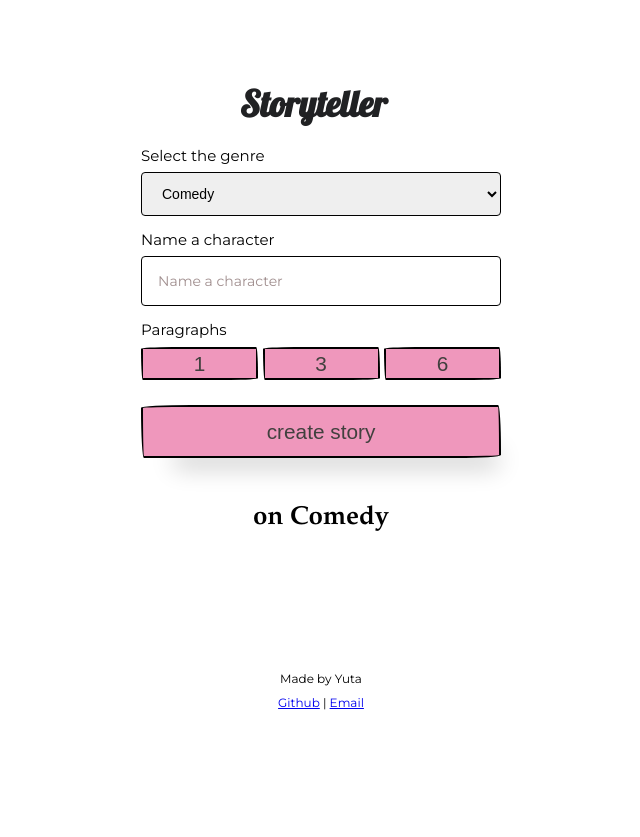
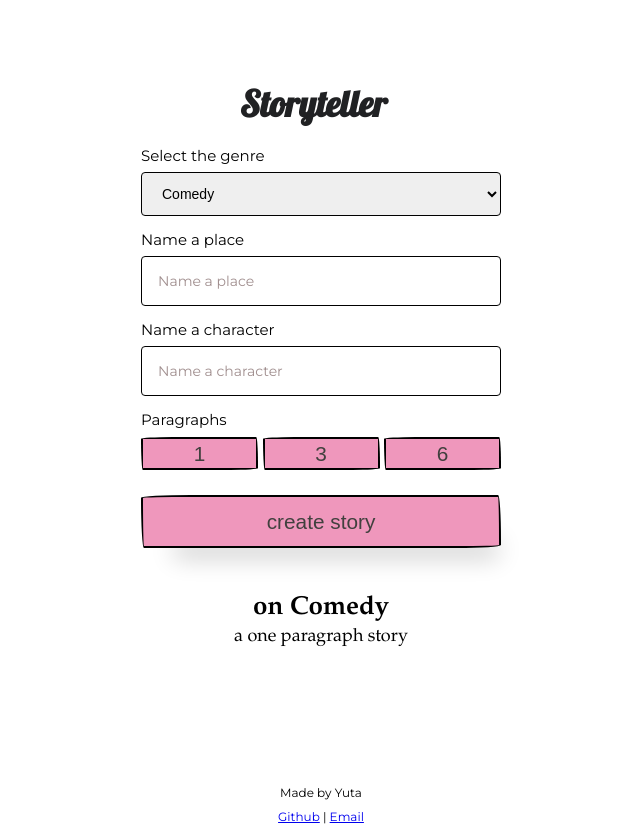
Before and after one commit to quinzdom/storyteller, a Next.js app: page / in a window 1280 px wide. Shown: the whole page, without its empty margins (319-959 px from the left). Before the commit the page ends 800 px from the top, so only its background shows below. Built offline with nearby package versions, Linux system fonts and the light colour scheme.

Commit message:
add place

```diff
--- a/pages/api/generate-gifts.js
+++ b/pages/api/generate-gifts.js
@@ -13,7 +13,7 @@ function sleep(ms) {
 }
 
 export default async function (req, res) {
-  if (false) {const {genre, characters, paragraphs } = req.body;
+  if (true) {const {genre, characters, paragraphs } = req.body;
   const completion = await openai.createCompletion({
     model: 'text-davinci-003',
     prompt: generatePrompt(genre, characters, paragraphs),
@@ -29,6 +29,9 @@ export default async function (req, res) {
     }
   }
 
-function generatePrompt(genre, characters, paragraphs) {
-  return `In ${paragraphs} paragraphs tell a ${genre} story involving ${characters}. `;
+function generatePrompt(genre, place, characters, paragraphs) {
+  if (genre === 'Comedy') {
+    genre = 'funny'
+  }
+  return `Tell a ${genre} story that is set in ${place} and involves ${characters}. Use only 3 paragraphs.`;
 }
--- a/pages/index.js
+++ b/pages/index.js
@@ -4,17 +4,26 @@ import { useState } from 'react';
 import { useEffect } from 'react';
 import styles from './index.module.css';
 import { Analytics } from '@vercel/analytics/react';
-import Typewriter from "typewriter-effect";
 
-//Return
+const PlaceName = (props) => {
+  return (
+      <input
+        type="text"
+        name="place"
+        placeholder="Name a place"
+        value={props.place}
+        onChange={(event) => props.setPlace(event.target.value)}
+        />
+  )
+}
 const CharacterName = (props) => {
   return (
       <input
           type="text"
-          name="characters"
+          // name="characters"
           placeholder="Name a character"
           value={props.characters}
-          onChange={(e) => props.setCharacters(e.target.value)}
+          onChange={(event) => props.setCharacters(event.target.value)}
       />)
 }
 const GenreSelect = (props) => {
@@ -53,70 +62,18 @@ const NumberOfParagraphs = ({ options, onChange }) => {
     </div>
   )
 }
-
-/*
-function App(x) {
-  return (
-    <div>
-      <Typewriter
-        onInit={(typewriter) => {
-          typewriter
-            .typeString(x)
-            .start();
-        }}
-      />
-    </div>
-  );
-}
-*/
-
-/*
-function MyComponent(props) {
-
-  useEffect(() => {
-      <div>EIJEE</div>
-  },[props]) // <-- here put the parameter to listen
-}
-*/
-
 export default function Home() {
   const [clicked, setClicked] = useState(false);
   function handleClick() {
     setClicked(!clicked);
   }
   const [genre, setGenre] = useState('Comedy');
+  const [place, setPlace] = useState('');
   const [characters, setCharacters] = useState('');
-  const [paragraphs, setParagraphs] = useState('0')
+  const [paragraphs, setParagraphs] = useState('1')
 
   const [loading, setLoading] = useState(false);
   const [story, setStory] = useState('');
-
-  // const typewriterNode = (
-  //   <Typewriter
-  //     onInit={(typewriter) => {
-  //       typewriter
-  //         .typeString(story)
-  //         .start();
-  //     }}
-  //   />
-  // )
-  const typewriter = new Typewriter({
-    onInit: (typewriter) => {
-      // TODO: need to do anything here?
-      // typewriter
-      //   .typeString(story)
-      //   .start();
-    }
-  })
-  console.log(typewriter)
-
-  function updateStory(story) {
-    // make the typewriter rewrite the story
-    setStory(story);
-    typewriter
-        .typeString(story)
-        .start();
-  }
 
   const spelledOutNumbers = {
     1: 'one',
@@ -137,10 +94,10 @@ export default function Home() {
       headers: {
         'Content-Type': 'application/json',
       },
-      body: JSON.stringify({genre, characters, paragraphs }),
+      body: JSON.stringify({genre, place, characters, paragraphs }),
     });
     const data = await response.json();
-    updateStory(data.story);
+   setStory(data.story);
     setLoading(false);
   }
 //The Page
@@ -158,6 +115,8 @@ export default function Home() {
           <label>Select the genre</label>
           <GenreSelect genre={genre} setGenre={setGenre}/>
 
+          <label>Name a place</label>
+          <PlaceName place = {place} setPlace={setPlace}/>
 
           <label>Name a character</label>
           <CharacterName characters = {characters} setCharacters={setCharacters}/>
@@ -185,7 +144,7 @@ export default function Home() {
         {loading && (
 
           <div className={styles.loading}>
-            <loading>Creating a Story...</loading>
+            <div className="loading">Creating a Story...</div>
 
             <div className={styles.load}><link rel="icon" type="image/x-icon"
             href="/images/icons32.png" /></div>
@@ -195,14 +154,7 @@ export default function Home() {
         <div
           className={styles.theStory}
         >
-
-          {/* <div>{App("ukfytyjf")}</div> */}
-          {/* {story} */}
-          {/* <div>{App(story)}</div> */}
-          {/* <Typewriter></Typewriter> */}
-          {/* {typewriter} */}
-
-
+           <div>{story}</div>
         </div>
 
         <footer>Made by Yuta<br/>
--- a/pages/index.module.css
+++ b/pages/index.module.css
@@ -186,12 +186,10 @@
   margin-left:20px;
   margin-top:25px;
 }
-.main loading {
+.main .loading {
   font-family:Lobster;
   font-size:28px;
   padding-top: 40px;
-}
-.main .loading {
   display:flex;
 }
 @keyframes spin {
```
